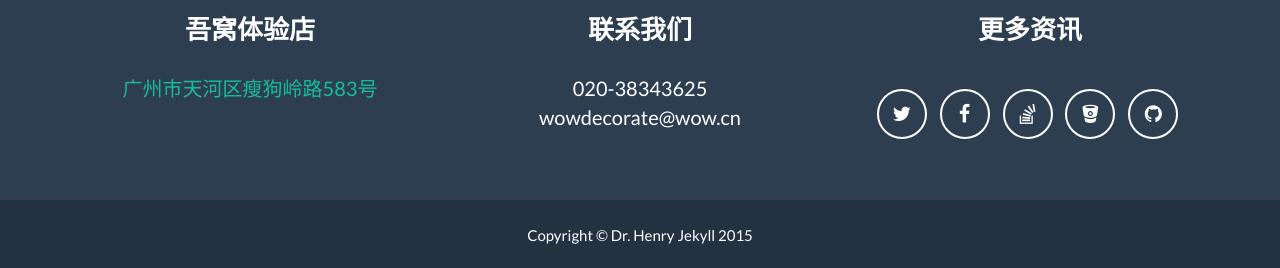
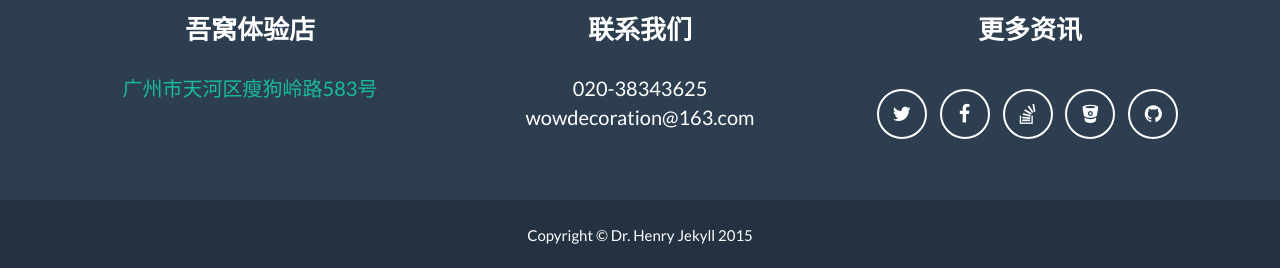
Before and after one commit to WOW-Decorate/WOW-Decorate.github.io, a Jekyll site: the page built from index.html, in a window 1280 px wide and 900 px high, scrolled down 2421 px. Shown: the part 629-897 px from the top of the window. Built offline with Jekyll 4.4.1, drawn with Linux system fonts in a browser that asks for light colours.

Commit message:
change the theme

```diff
--- a/_config.yml
+++ b/_config.yml
@@ -1,7 +1,7 @@
 
 # Site settings
 title: 吾窝，装饰您的生活
-email: dlut_riddleleo@foxmail.com
+email: wowdecoration@163.com
 url: https://WOW-Decorate.github.io
 description: "Decorating Your Life"
 skills: "规划您的空间，让家有更多可能"
@@ -42,7 +42,7 @@ address:
   - line: '<a href="http://map.baidu.com/?newmap=1&ie=utf-8&s=s%26wd%3D%E7%9F%B3%E7%89%8C%E5%8D%97%E9%97%A8%E8%8B%91">广州市天河区瘦狗岭路583号</a>'
 
 # Credits content
-credits: 020-38343625 <br> wowdecorate@wow.cn
+credits: 020-38343625 <br> wowdecoration@163.com
 
 # Social networks usernames (many more available: google-plus, flickr, dribbble, pinterest, instagram, tumblr, linkedin, etc.)
 social:
--- a/_includes/contact_static.html
+++ b/_includes/contact_static.html
@@ -9,7 +9,7 @@
 		</div>
 		<div class="row">
 			<div class="col-lg-8 col-lg-offset-2">
-				<form  action="//formspree.io/you@email.com" method="POST" name="sentMessage" id="contactForm" novalidate>
+				<form  action="//formspree.io/wowdecoration@163.com" method="POST" name="sentMessage" id="contactForm" novalidate>
 					<div class="row control-group">
 						<div class="form-group col-xs-12 floating-label-form-group controls">
 							<label>姓名</label>
```
